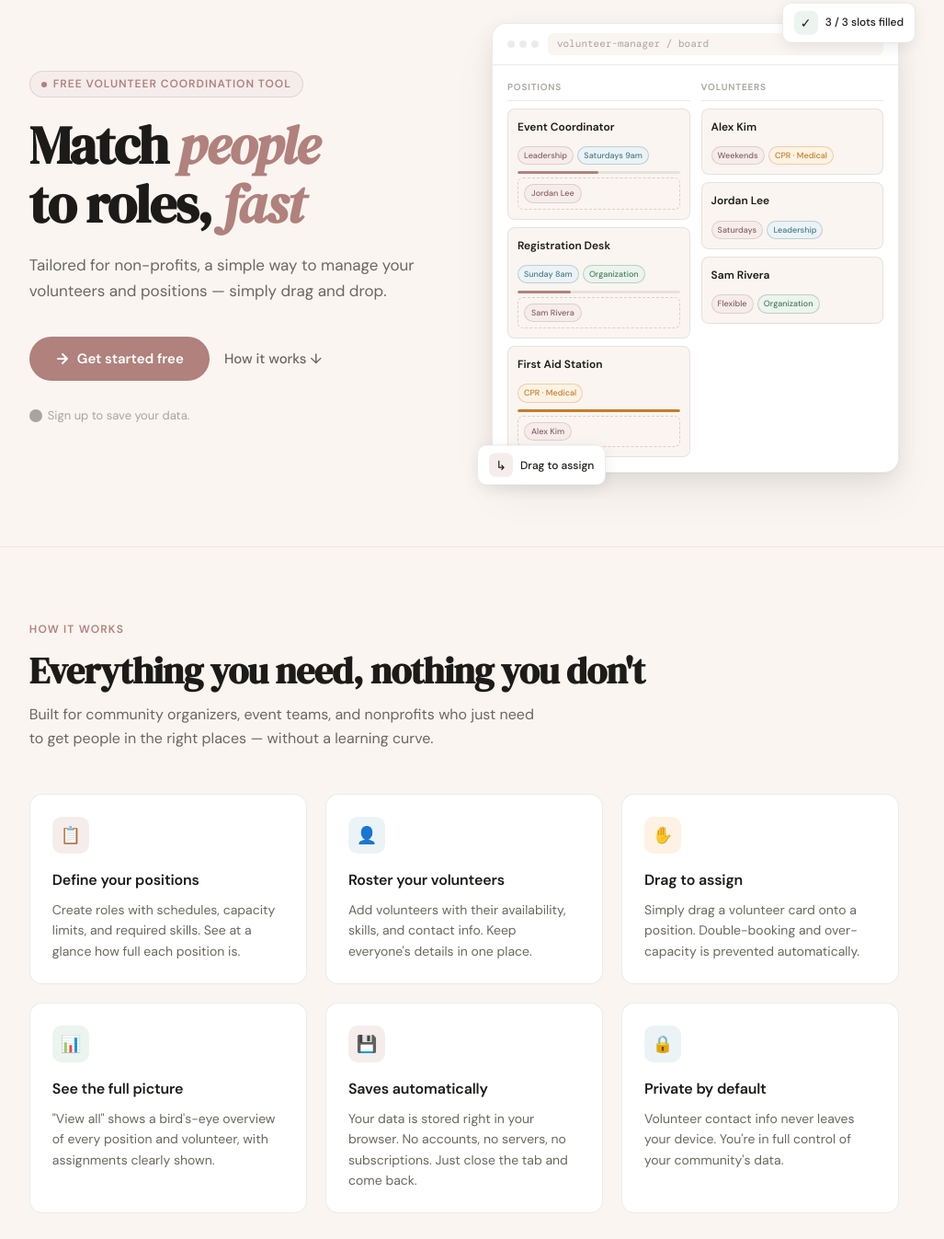
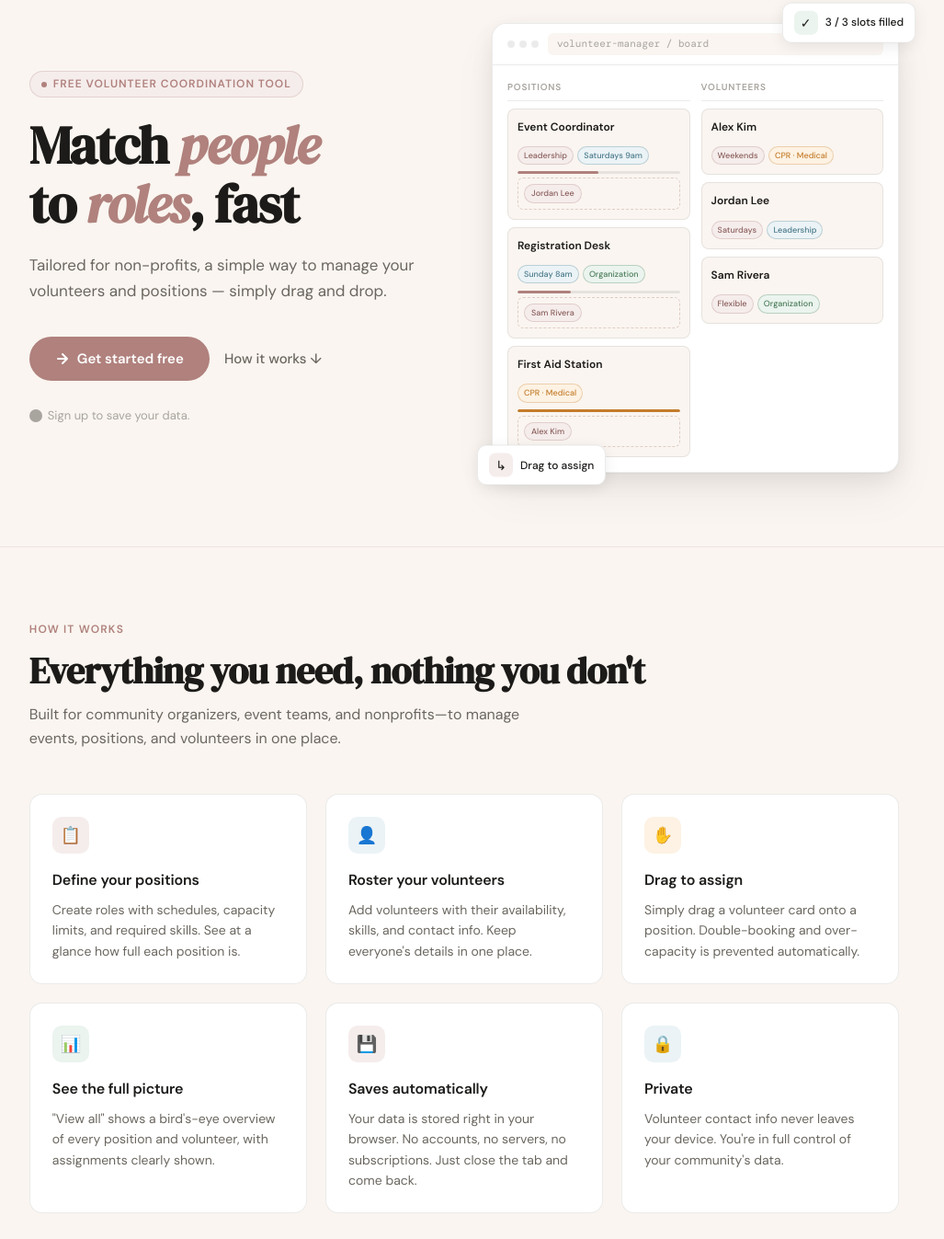
Before and after one commit to vivpeng/youcode-2026, a website: page index.html in a window 1280 px wide. Shown: the part 113-1460 px from the top of the page at 92% size, without its empty margins (135-1162 px from the left). Drawn offline with nearby package versions, Linux system fonts and the light colour scheme.

Commit message:
more description edits

```diff
--- a/index.html
+++ b/index.html
@@ -25,7 +25,7 @@
     <div class="hero-copy">
       <div class="hero-eyebrow">Free volunteer coordination tool</div>
       <h1 class="hero-title">
-        Match <em>people</em> <br> to roles, <em>fast</em>
+        Match <em>people</em> <br> to <em>roles</em>, fast
       </h1>
       <p class="hero-body">
         Tailored for non-profits, a simple way to manage your volunteers and positions — simply drag and drop.
@@ -127,7 +127,7 @@
   <section class="features" id="features">
     <div class="section-label">How it works</div>
     <h2 class="section-title">Everything you need, nothing you don't</h2>
-    <p class="section-body">Built for community organizers, event teams, and nonprofits who just need to get people in the right places — without a learning curve.</p>
+    <p class="section-body">Built for community organizers, event teams, and nonprofits—to manage events, positions, and volunteers in one place.</p>
 
     <div class="features-grid">
       <div class="feature-card">
@@ -162,7 +162,7 @@
 
       <div class="feature-card">
         <div class="feature-icon" style="background:var(--blue-light);">🔒</div>
-        <h3>Private by default</h3>
+        <h3>Private</h3>
         <p>Volunteer contact info never leaves your device. You're in full control of your community's data.</p>
       </div>
     </div>
```
